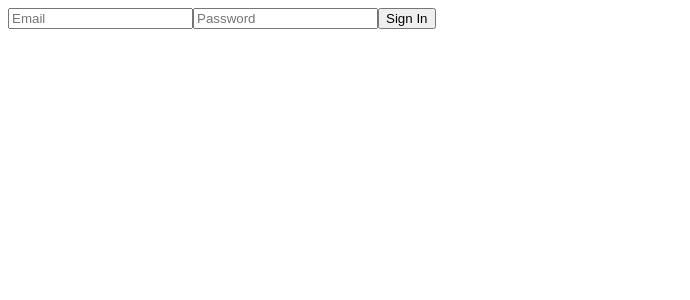
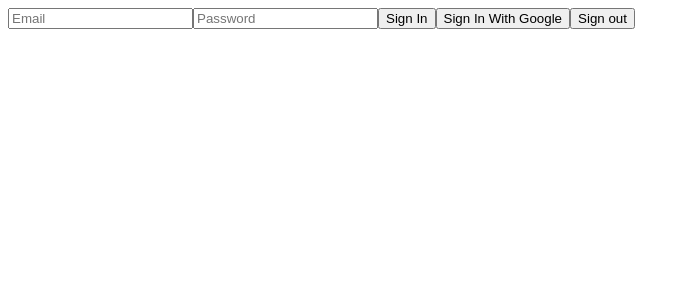
Before and after one commit to iewednat/react-firebase, a React (Vite) app: page / in a window 1280 px wide. Shown: the top 300 px of the page, without its empty margins (0-690 px from the left). Built offline with nearby package versions, Linux system fonts and the light colour scheme.

Commit message:
add auth using google account

```diff
--- a/src/components/auth.jsx
+++ b/src/components/auth.jsx
@@ -1,10 +1,15 @@
 import { useState } from "react";
-import { auth } from "../config/firebase";
-import { createUserWithEmailAndPassword } from "firebase/auth";
+import { auth, googleAuth } from "../config/firebase";
+import {
+  createUserWithEmailAndPassword,
+  signInWithPopup,
+  signOut,
+} from "firebase/auth";
 
 export const Auth = () => {
   const [email, setEmail] = useState("");
   const [password, setPassword] = useState("");
+  console.log(auth?.currentUser?.email);
 
   const signIn = async () => {
     try {
@@ -14,6 +19,21 @@
     }
   };
 
+  const signInWithGoogle = async () => {
+    try {
+      await signInWithPopup(auth, googleAuth);
+    } catch (error) {
+      console.error(error);
+    }
+  };
+
+  const logOut = async () => {
+    try {
+      await signOut(auth);
+    } catch (error) {
+      console.error(error);
+    }
+  };
   return (
     <div>
       <input placeholder="Email" onChange={(e) => setEmail(e.target.value)} />
@@ -23,6 +43,10 @@
         onChange={(e) => setPassword(e.target.value)}
       />
       <button onClick={signIn}>Sign In</button>
+
+      <button onClick={signInWithGoogle}> Sign In With Google</button>
+
+      <button onClick={logOut}> Sign out</button>
     </div>
   );
 };
--- a/src/config/firebase.js
+++ b/src/config/firebase.js
@@ -1,6 +1,6 @@
 // Import the functions you need from the SDKs you need
 import { initializeApp } from "firebase/app";
-import { getAuth } from "firebase/auth";
+import { getAuth, GoogleAuthProvider } from "firebase/auth";
 // TODO: Add SDKs for Firebase products that you want to use
 // https://firebase.google.com/docs/web/setup#available-libraries
 
@@ -17,3 +17,4 @@
 // Initialize Firebase
 const app = initializeApp(firebaseConfig);
 export const auth = getAuth(app);
+export const googleAuth = new GoogleAuthProvider();
```
